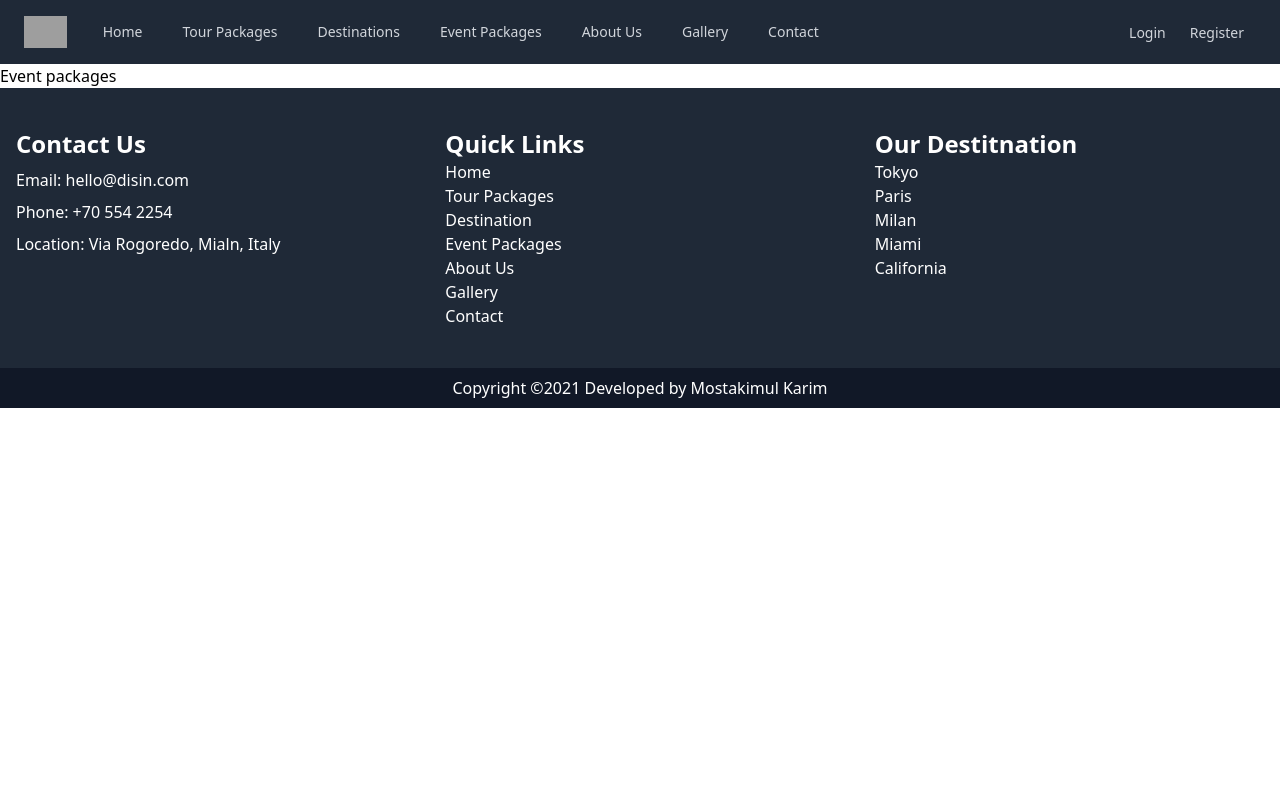
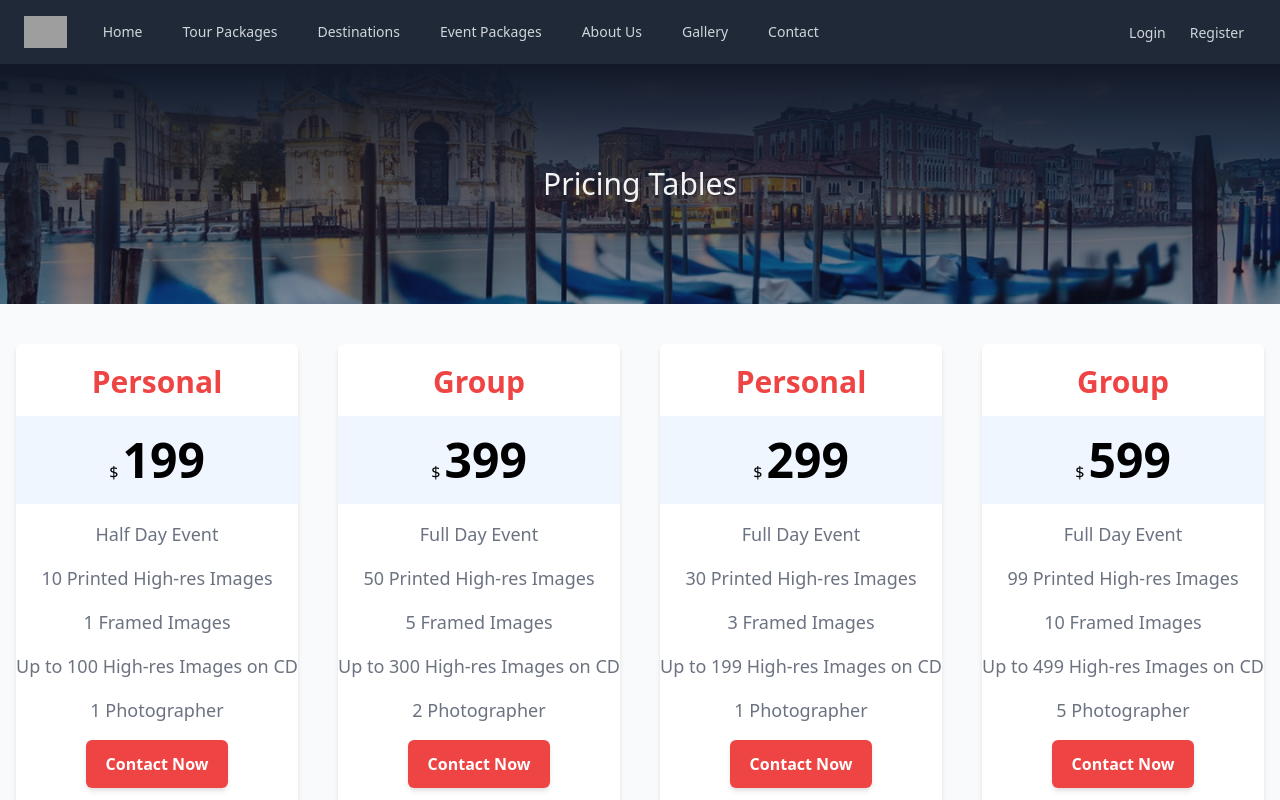
Before and after one commit to Mostakimul/node-tour-react, a React (Create React App) app: page /event-packages in a window 1280 px wide. Shown: the top 800 px of the page. Built offline with nearby package versions, Linux system fonts and the light colour scheme; no server answers; grey boxes are pictures that could not be loaded.

Commit message:
event package page completed

```diff
--- a/src/pages/EventPackage.js
+++ b/src/pages/EventPackage.js
@@ -1,9 +1,112 @@
 import React from 'react';
+import { Link } from 'react-router-dom';
 
 const EventPackage = () => {
+  const packages = [
+    {
+      type: 'Personal',
+      price: '199',
+      duration: 'Half',
+      high_img: '10',
+      f_img: '1',
+      outfit: '2',
+      cd_img: '100',
+      photographer: '1',
+    },
+    {
+      type: 'Group',
+      price: '399',
+      duration: 'Full',
+      high_img: '50',
+      f_img: '5',
+      outfit: '5',
+      cd_img: '300',
+      photographer: '2',
+    },
+    {
+      type: 'Personal',
+      price: '299',
+      duration: 'Full',
+      high_img: '30',
+      f_img: '3',
+      outfit: '3',
+      cd_img: '199',
+      photographer: '1',
+    },
+    {
+      type: 'Group',
+      price: '599',
+      duration: 'Full',
+      high_img: '99',
+      f_img: '10',
+      outfit: '10',
+      cd_img: '499',
+      photographer: '5',
+    },
+  ];
+
   return (
-    <div>
-      <h2>Event packages</h2>
+    <div className="bg-gray-100">
+      {/* Header Section */}
+      <div
+        style={{
+          background: `linear-gradient(0deg
+      , #11182773, #111827), url("/img/pricing-bg.jpg")`,
+          backgroundSize: 'cover',
+          backgroundRepeat: 'no-repeat',
+          backgroundAttachment: 'fixed',
+          backgroundPosition: 'center',
+          height: '30vh',
+        }}
+        className="flex justify-center items-center"
+      >
+        <h2 className="text-center py-5 text-gray-100 text-3xl font-medium">
+          Pricing Tables
+        </h2>
+      </div>
+
+      {/* Pricing Tables */}
+      <div className="bg-gray-50 py-10">
+        <div className="container">
+          <div className="grid grid-cols-1 gap-10 md:grid-cols-4">
+            {packages.map((pack) => {
+              return (
+                <div className="bg-white hover:shadow-xl rounded-md text-center py-5 space-y-4 shadow-md">
+                  <h2 className="font-semibold text-red-500 text-3xl">
+                    {pack.type}
+                  </h2>
+                  <h3 className="bg-blue-50 py-5 ">
+                    ${' '}
+                    <span className="font-semibold text-5xl">{pack.price}</span>{' '}
+                  </h3>
+                  <p className="text-gray-500 font-medium text-lg">
+                    {pack.duration} Day Event
+                  </p>
+                  <p className="text-gray-500 font-medium text-lg">
+                    {pack.high_img} Printed High-res Images
+                  </p>
+                  <p className="text-gray-500 font-medium text-lg">
+                    {pack.f_img} Framed Images
+                  </p>
+                  <p className="text-gray-500 font-medium text-lg">
+                    Up to {pack.cd_img} High-res Images on CD
+                  </p>
+                  <p className="text-gray-500 font-medium text-lg">
+                    {pack.photographer} Photographer
+                  </p>
+
+                  <Link
+                    to="contact-us"
+                    className="bg-red-500 text-center font-semibold py-3 px-5 text-white capitalize rounded-md shadow-md inline-block"
+                  >
+                    Contact Now
+                  </Link>
+                </div>
+              );
+            })}
+          </div>
+        </div>
+      </div>
     </div>
   );
 };
```
Also changed, not shown: public/img/pricing-bg.jpg (added).
